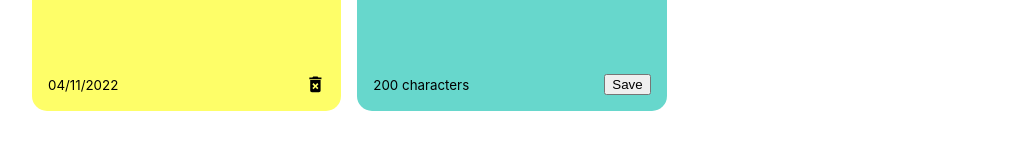
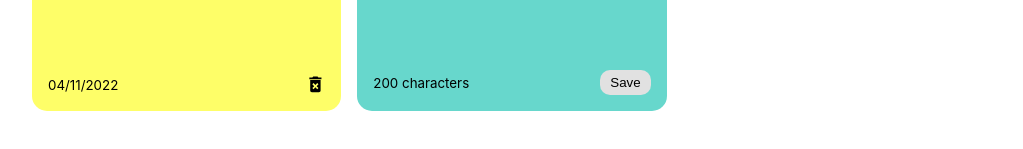
Before and after one commit to Jothishwar/React-Notes-App, a React (Create React App) app: page / in a window 1280 px wide. Shown: the part 369-518 px from the top of the page, without its empty margins (128-1151 px from the left). Built offline with nearby package versions, Linux system fonts and the light colour scheme; the HTML template or start-up script is replaced by a standard one.

Commit message:
styled newnote

```diff
--- a/src/index.css
+++ b/src/index.css
@@ -56,3 +56,15 @@ textarea{
 textarea:focus{
   outline: none;
 }
+
+.save{
+  background-color: #e1e1e1;
+  border: none;
+  border-radius: 10px;
+  padding: 5px 10px;
+}
+
+.save:hover{
+  cursor: pointer;
+  background-color: #32cd32;
+}
```
